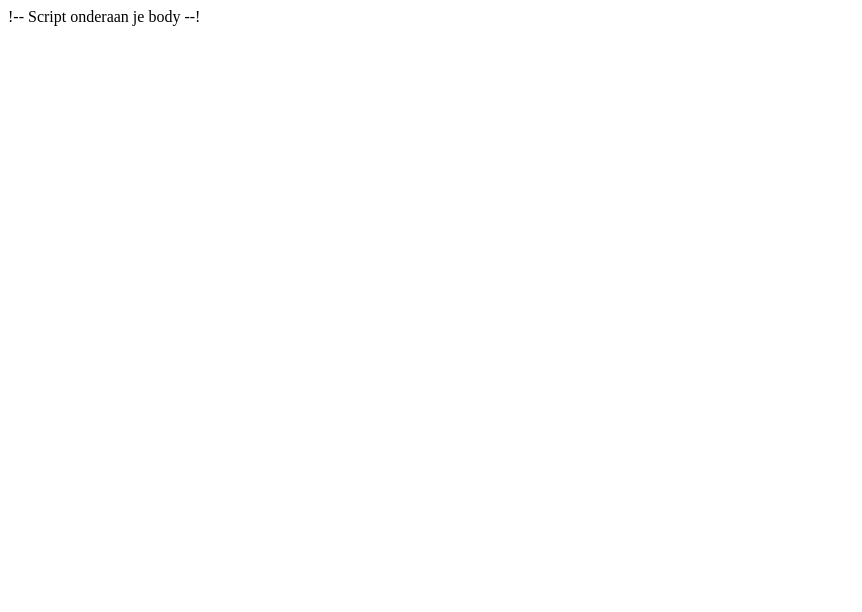
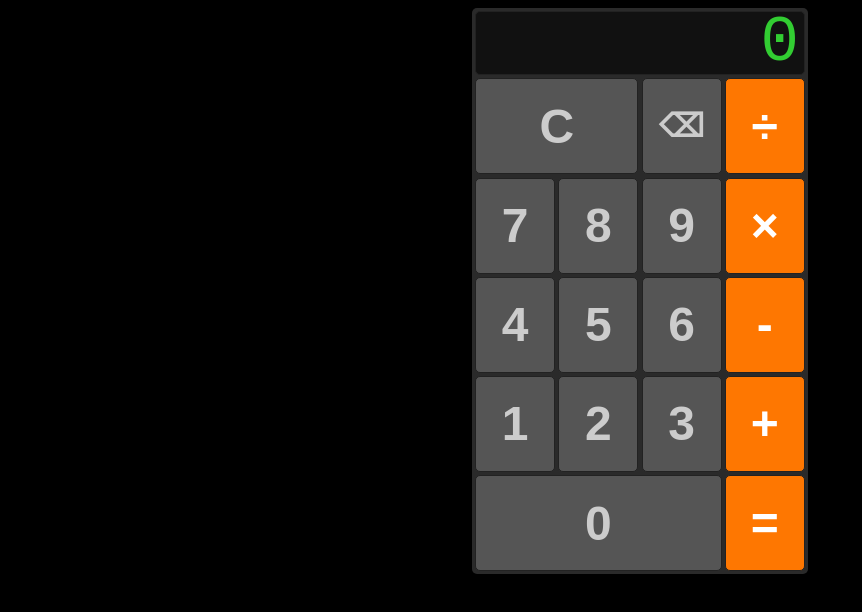
Before and after one commit to freekjoosten/JavaScript1, a plain HTML site: page index.html in a window 1280 px wide. Shown: the whole page, without its empty margins (0-862 px from the left). Drawn offline with Linux system fonts and the light colour scheme.

Commit message:
Eerste opzet
html en css (vrijwel) af

```diff
--- a/index.html
+++ b/index.html
@@ -4,11 +4,32 @@
     <meta charset="UTF-8">
     <meta name="viewport" content="width=device-width, initial-scale=1.0">
     <meta http-equiv="X-UA-Compatible" content="ie=edge">
+    <link rel="stylesheet" href="./style.css">
     <title>Document</title>
 </head>
 <body>
+        <div class="container">
+                <div class="scherm">0</div>
+                <button class="knop clear">C</button>
+                <button class="knop backspace">&#9003</button>
+                <button class="knop divide last">&#247</button>
+                <button class="knop seven">7</button>
+                <button class="knop eight">8</button>
+                <button class="knop nine">9</button>
+                <button class="knop multiply last">&#215</button>
+                <button class="knop four">4</button>
+                <button class="knop five">5</button>
+                <button class="knop six">6</button>
+                <button class="knop substract last">-</button>
+                <button class="knop one">1</button>
+                <button class="knop two">2</button>
+                <button class="knop three">3</button>
+                <button class="knop add last">+</button>
+                <button class="knop zero">0</button>
+                <button class="knop sum last">=</button>
+              </div>
 
-    !-- Script onderaan je body --!
+    <!-- Script onderaan je body -->
     <script src="script.js"></script>
 </body>
 </html>
--- a/style.css
+++ b/style.css
@@ -0,0 +1,92 @@
+body {
+    background-color: black;
+  }
+
+  button:focus {
+    outline: none;
+  }
+
+  .container {
+    background-color: #2A2A2A;
+    display: grid;
+    grid-template-columns: repeat(4, 5rem);
+    grid-template-rows: 4rem repeat(5, 6rem);
+    grid-gap: 0.2rem;
+    width: 21rem;
+    height: 35.4rem;
+    margin: auto;
+    border-radius: 5px;
+    justify-content: center;
+    align-content: center;
+    grid-template-areas:
+      "scherm scherm scherm scherm"
+      "clear clear backspace divide"
+      "seven eigth nine multiply"
+      "four five six substract"
+      "one two three add"
+      "zero zero zero sum"
+  }
+
+
+  .knop {
+    background-color: #555;
+    font-weight: 600;
+    font-size: 3rem;
+    color: #ccc;
+    font-family: arial;
+    display: flex;
+    justify-content: center;
+    align-items: center;
+    border-radius: 5px;
+    border: 1px solid #222;
+  }
+
+  .knop:hover {
+    background-color: #777;
+  }
+
+  .knop:active {
+    background-color: #333;
+    box-shadow: inset 0 0 5px #000000;
+  }
+
+  .last {
+    background-color: #FE7701;
+    color: white;
+  }
+
+  .last:hover {
+    background-color: #ffaa44;
+  }
+
+  .last:active {
+    background-color: #dc5523;
+    box-shadow: inset 0 0 5px #000000;
+  }
+
+  .scherm {
+    grid-area: scherm;
+    background-color: #111;
+    border-radius: 5px;
+    border: 1px solid #222;
+    display: flex;
+    justify-content: flex-end;
+    align-items: center;
+    font-size: 4rem;
+    padding: 0.3rem;
+    color: limegreen;
+    font-family: monospace;
+    overflow: hidden;
+  }
+
+  .clear {
+    grid-area: clear;
+  }
+
+  .zero {
+    grid-area: zero;
+  }
+
+  .backspace {
+    font-size: 2rem;
+  }
```
